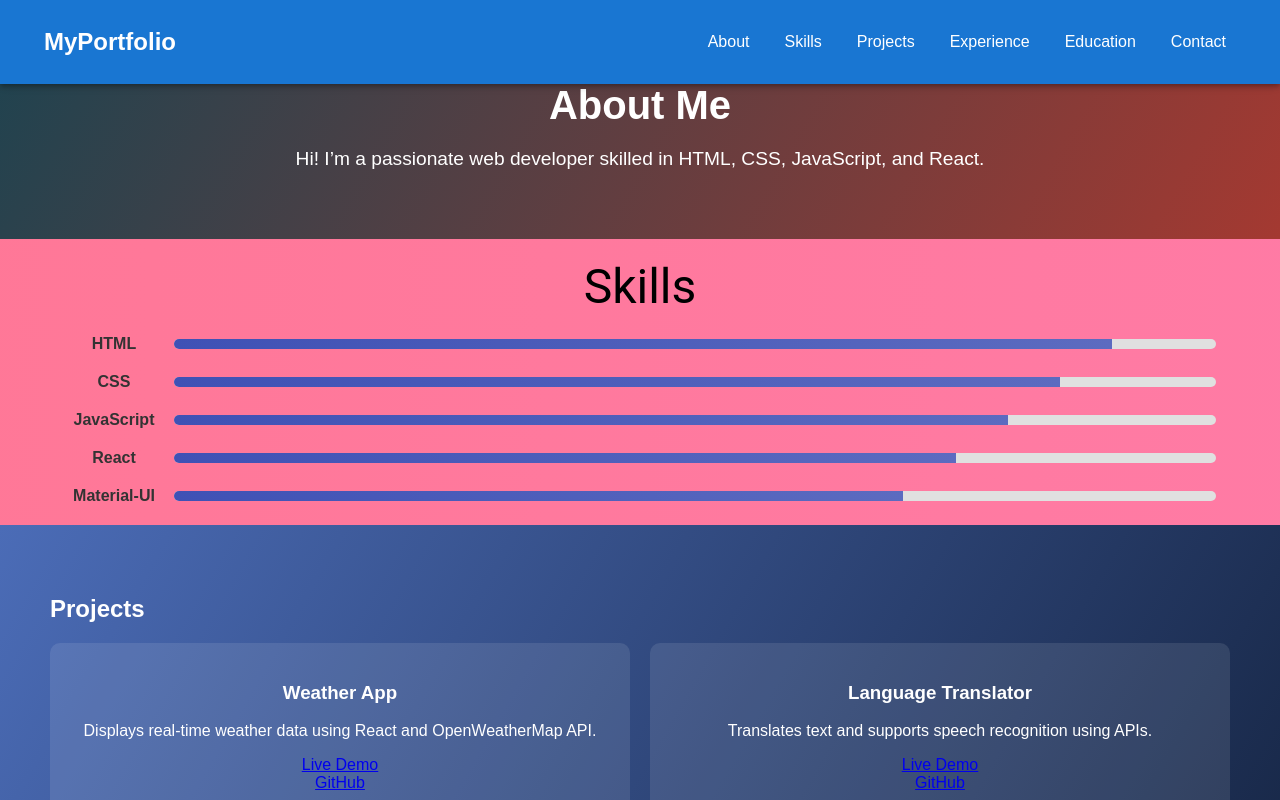
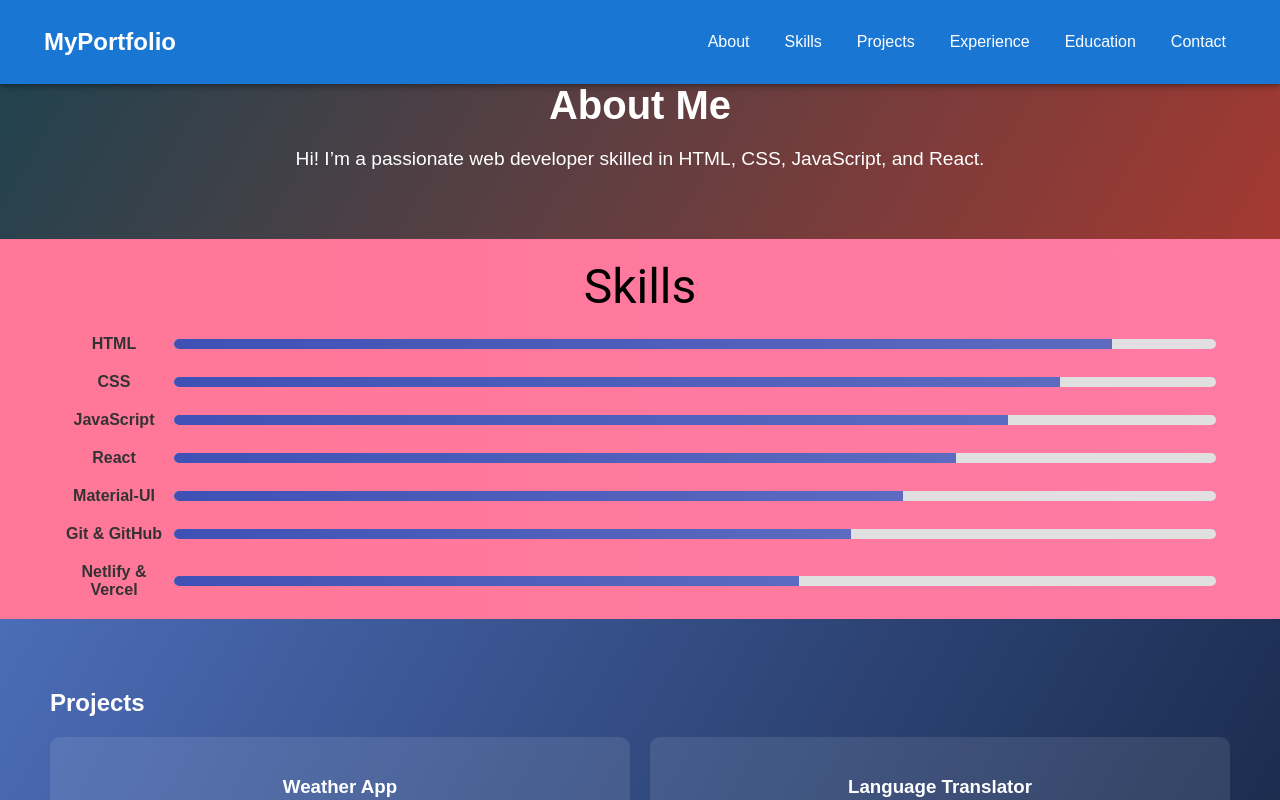
Before and after one commit to Amraprayashimaar/PortfolioPage, a React (Vite) app: page / in a window 1280 px wide. Shown: the top 800 px of the page. Built offline with nearby package versions, Linux system fonts and the light colour scheme.

Commit message:
Update Skills.jsx

```diff
--- a/src/Skills.jsx
+++ b/src/Skills.jsx
@@ -8,6 +8,8 @@ const skills = [
   { name: 'JavaScript', level: 80 },
   { name: 'React', level: 75 },
   { name: 'Material-UI', level: 70 },
+  { name: 'Git & GitHub', level: 65 },
+  { name: 'Netlify & Vercel', level: 60 },
 ];
 
 const Skills = () => {
```
